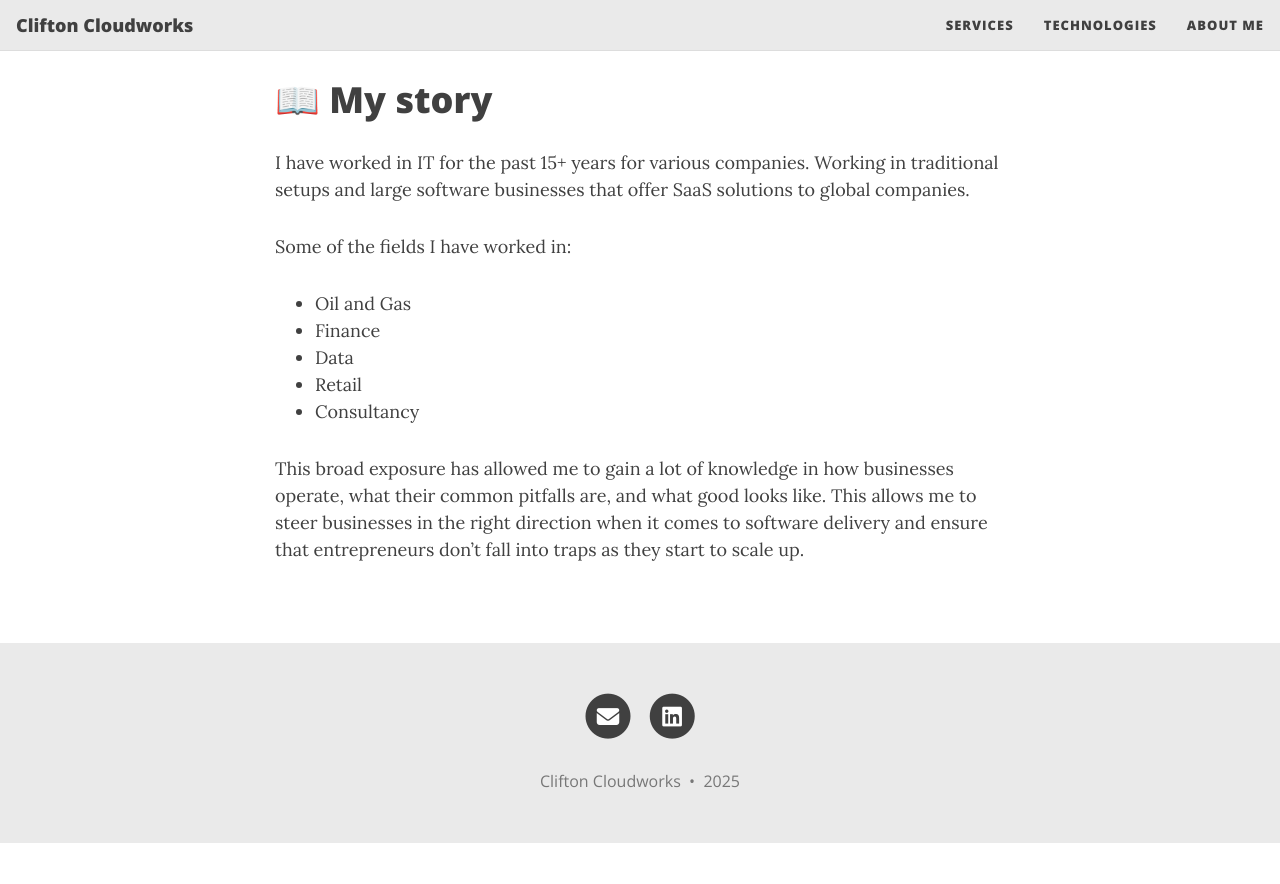
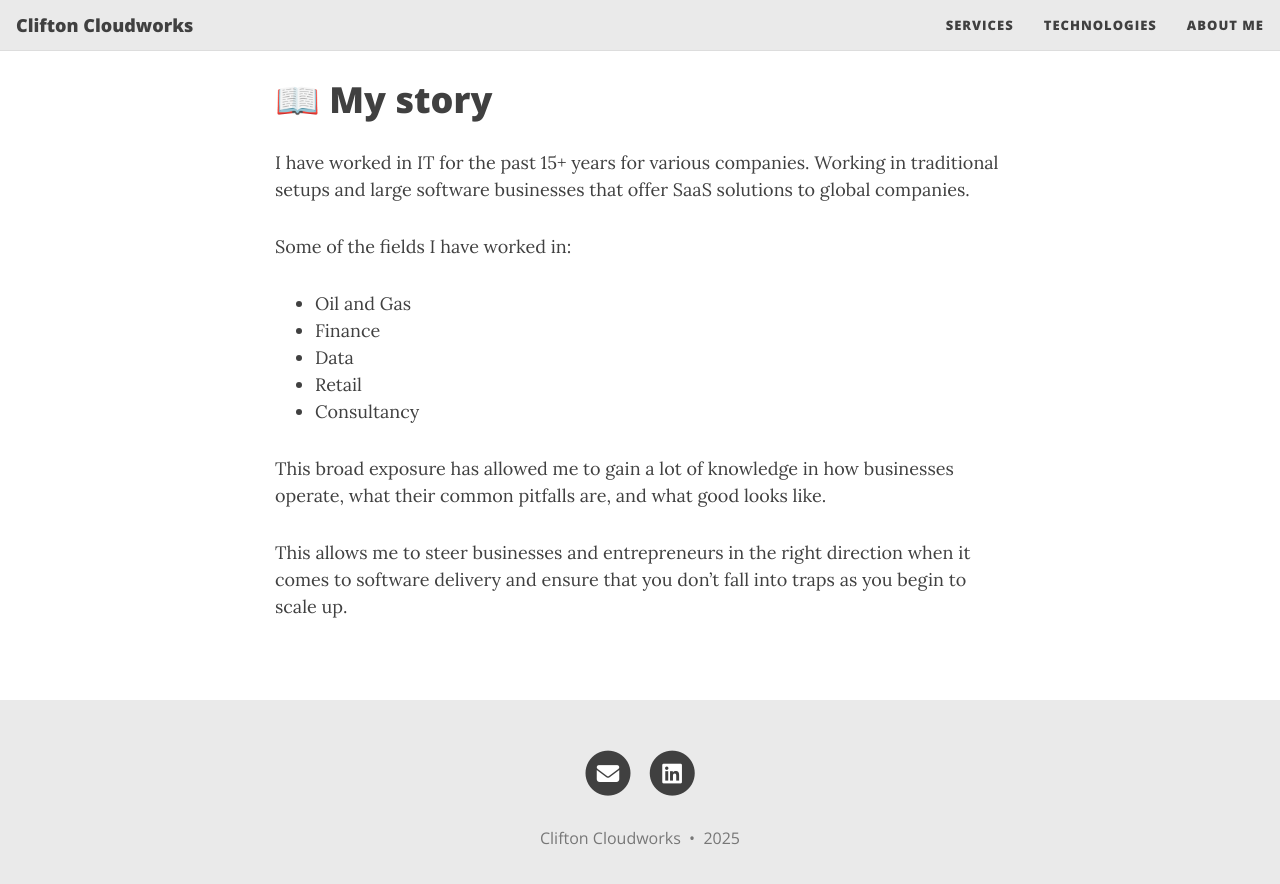
Before and after one commit to ChilledEther/business-site, a Jekyll site: the page built from pages/aboutme.md, in a window 1280 px wide and 900 px high, scrolled down 518 px. Shown: the top 884 px of the window. Built offline with Jekyll 4.4.1, drawn with Linux system fonts in a browser that asks for light colours; before the commit the page ends 1361 px from its top, so only the background shows below that.

Commit message:
chore: update story

```diff
--- a/pages/aboutme.md
+++ b/pages/aboutme.md
@@ -25,4 +25,6 @@ Some of the fields I have worked in:
 * Retail
 * Consultancy
 
-This broad exposure has allowed me to gain a lot of knowledge in how businesses operate, what their common pitfalls are, and what good looks like. This allows me to steer businesses in the right direction when it comes to software delivery and ensure that entrepreneurs don't fall into traps as they start to scale up.
+This broad exposure has allowed me to gain a lot of knowledge in how businesses operate, what their common pitfalls are, and what good looks like.
+
+This allows me to steer businesses and entrepreneurs in the right direction when it comes to software delivery and ensure that you don't fall into traps as you begin to scale up.
```
